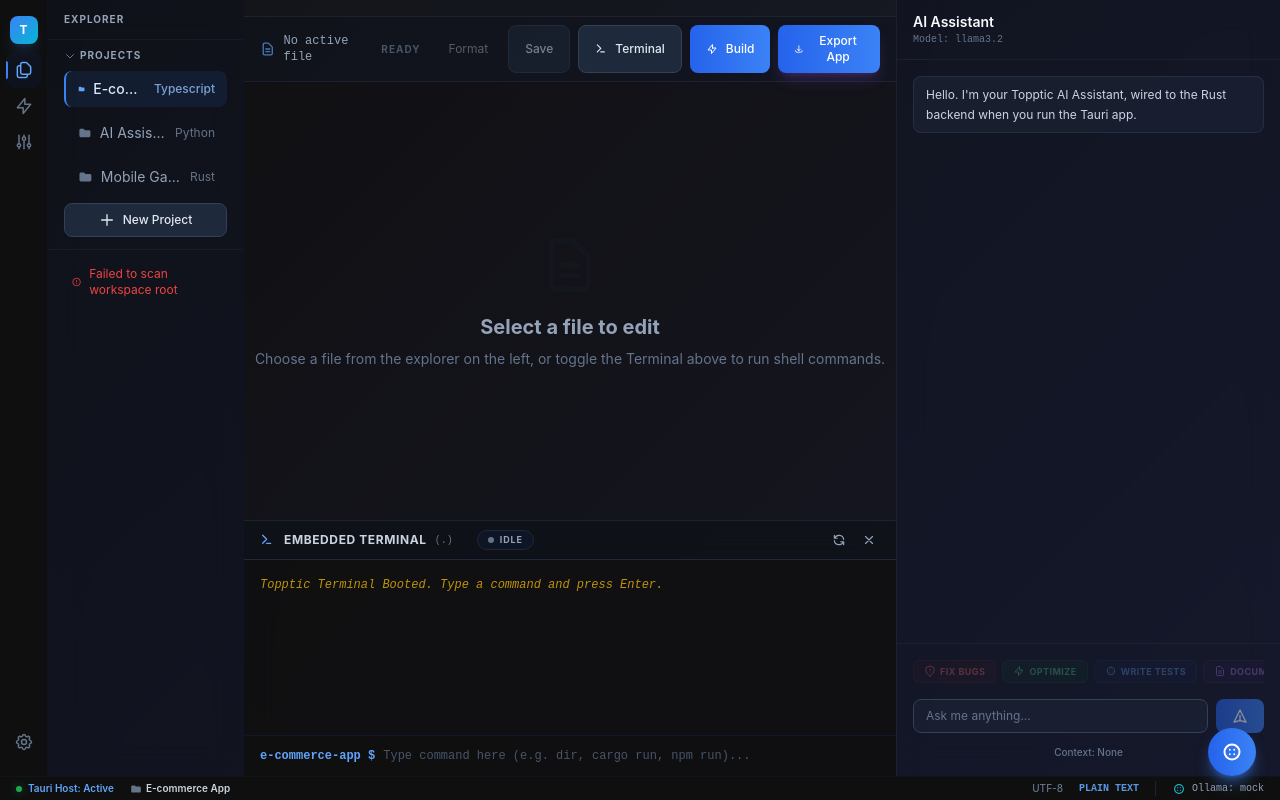
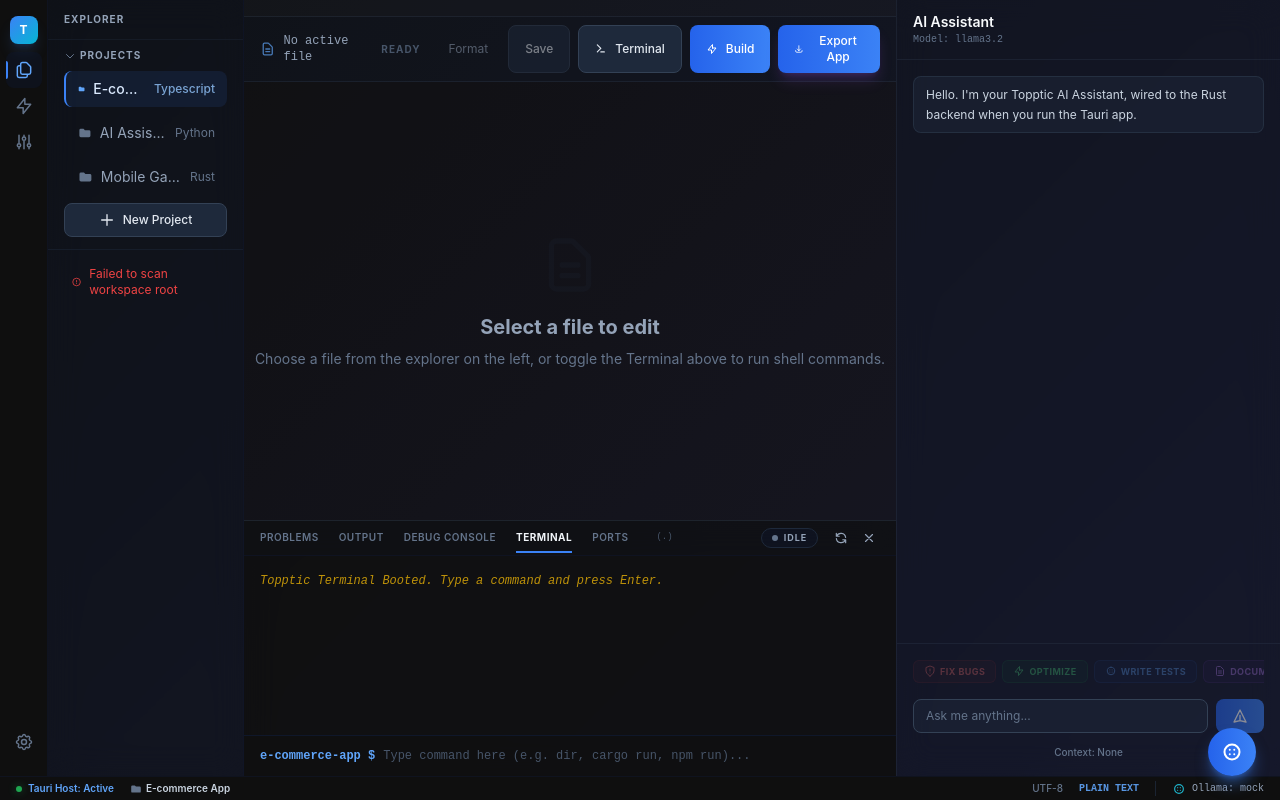
Before and after one commit to Minato95-ayu/Topptic, a Next.js app: page / in a window 1280 px wide. Both pictures are taken after a click on the button "Terminal". Built offline with nearby package versions, Linux system fonts and the light colour scheme.

Commit message:
feat: add TerminalPanel component for interactive shell command execution and output logging

```diff
--- a/app/components/editor/TerminalPanel.tsx
+++ b/app/components/editor/TerminalPanel.tsx
@@ -140,19 +140,24 @@ export function TerminalPanel({ onClose }: TerminalPanelProps) {
       onClick={handlePanelClick}
       className="h-64 border-t border-slate-700/40 bg-slate-950/80 backdrop-blur-xl flex flex-col select-none relative animate-in slide-in-from-bottom duration-200"
     >
-      {/* Console Header Bar */}
-      <div className="flex items-center justify-between px-4 py-2 border-b border-slate-800 bg-slate-900/30">
-        <div className="flex items-center gap-2">
-          <Icons.Terminal className="w-4 h-4 text-blue-400" />
-          <span className="text-xs font-bold text-slate-300 uppercase tracking-wider">Embedded Terminal</span>
-          <span className="text-[10px] font-mono text-slate-500 max-w-[200px] truncate">({projectPath})</span>
-          <div className="ml-4 flex items-center gap-1.5 bg-slate-900/80 border border-slate-800 rounded-full px-2.5 py-0.5">
+      {/* Console Header Bar (VS Code style tabs) */}
+      <div className="flex items-center justify-between px-4 py-1.5 border-b border-slate-900/60 bg-slate-900/10">
+        <div className="flex items-center gap-5 border-b border-transparent">
+          <button type="button" className="text-[10px] font-semibold text-slate-500 hover:text-slate-350 transition-colors uppercase tracking-wider select-none">Problems</button>
+          <button type="button" className="text-[10px] font-semibold text-slate-500 hover:text-slate-350 transition-colors uppercase tracking-wider select-none">Output</button>
+          <button type="button" className="text-[10px] font-semibold text-slate-500 hover:text-slate-350 transition-colors uppercase tracking-wider select-none">Debug Console</button>
+          <button type="button" className="text-[10px] font-bold text-slate-100 border-b-[2px] border-blue-500 pb-1.5 -mb-[7.5px] uppercase tracking-wider select-none">Terminal</button>
+          <button type="button" className="text-[10px] font-semibold text-slate-500 hover:text-slate-350 transition-colors uppercase tracking-wider select-none">Ports</button>
+          <span className="text-[9px] font-mono text-slate-600 truncate hidden sm:inline ml-2 select-none">({projectPath})</span>
+        </div>
+
+        <div className="flex items-center gap-3">
+          <div className="flex items-center gap-1.5 bg-slate-900/50 border border-slate-800 rounded-full px-2.5 py-0.5 select-none">
             <span className={`w-1.5 h-1.5 rounded-full ${isRunning ? 'bg-blue-400 animate-pulse' : 'bg-slate-500'}`} />
             <span className="text-[9px] uppercase font-bold text-slate-400 tracking-widest">{isRunning ? 'Running' : 'Idle'}</span>
           </div>
-        </div>
 
-        <div className="flex items-center gap-2">
+          <div className="flex items-center gap-1.5">
             <button
               type="button"
               onClick={(e) => {
@@ -175,6 +180,7 @@ export function TerminalPanel({ onClose }: TerminalPanelProps) {
             >
               <Icons.X className="w-3.5 h-3.5" />
             </button>
+          </div>
         </div>
       </div>
 
```
Lines whose indentation alone changed are shown as unchanged.
